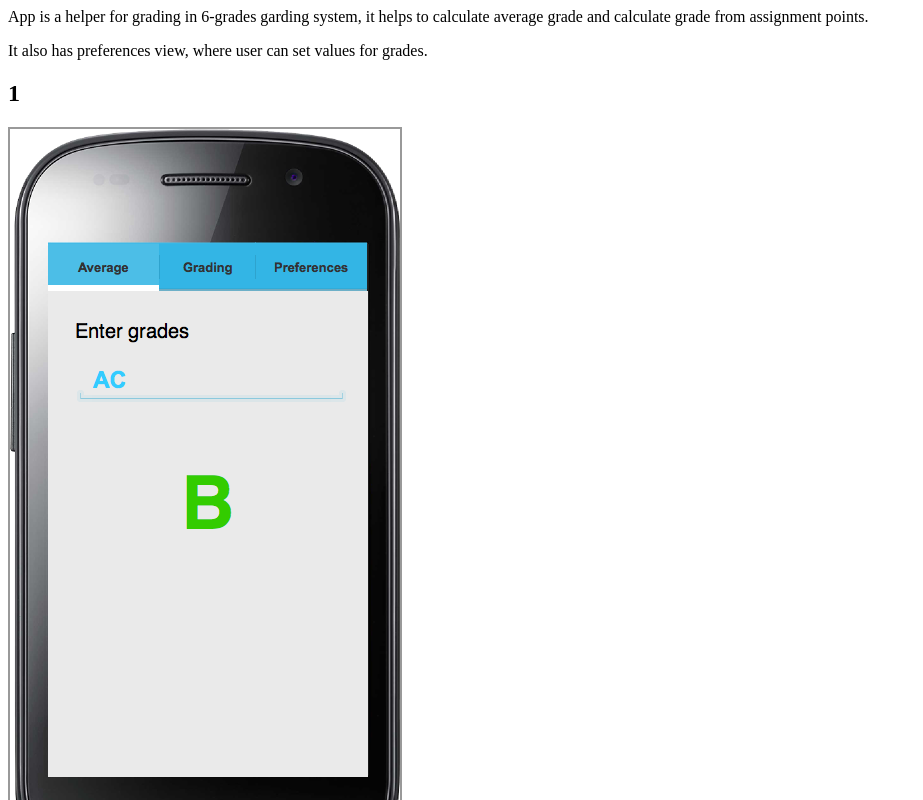
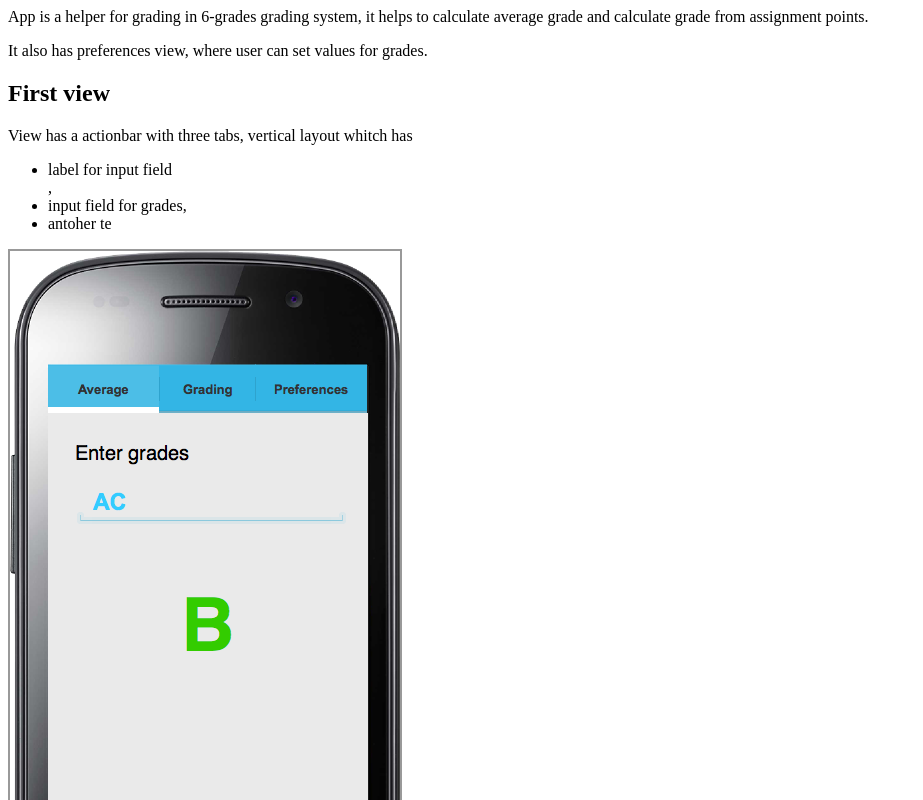
Before and after one commit to vainotuisk/6grades, a plain HTML site: page index.html in a window 1280 px wide. Shown: the top 800 px of the page, without its empty margins (0-923 px from the left). Drawn offline with Linux system fonts and the light colour scheme.

Commit message:
first commit

```diff
--- a/index.html
+++ b/index.html
@@ -1,8 +1,10 @@
 <html xmlns="http://www.w3.org/1999/xhtml"><head>
 <meta http-equiv="Content-Type" content="text/html; charset=UTF-8" />
 <title>Mockup for 6-grades Android app</title>
-<link rel="stylesheet" href="Resources/SampleStyle.css" /></head><body><h1 id="documentTitle"></h1><p id="documentMetadata">App is a helper for grading in 6-grades garding system, it helps to calculate average grade and calculate grade from assignment points.</p>
+<link rel="stylesheet" href="Resources/SampleStyle.css" /></head><body><h1 id="documentTitle"></h1><p id="documentMetadata">App is a helper for grading in 6-grades grading system, it helps to calculate average grade and calculate grade from assignment points.</p>
 <p>
   It also has preferences view, where user can set values for grades.
 </p>
-<div class="Page" id="1_page"><h2>1</h2><div class="ImageContainer"><img width="390" height="762" src="pages/1.png" usemap="#map_1" /></div><map name="map_1"></map></div><div class="Page" id="1a_page"><h2>1a</h2><div class="ImageContainer"><img width="390" height="762" src="pages/1a.png" usemap="#map_1a" /></div><map name="map_1a"></map></div><div class="Page" id="2_page"><h2>2</h2><div class="ImageContainer"><img width="390" height="762" src="pages/2.png" usemap="#map_2" /></div><map name="map_2"></map></div><div class="Page" id="3_page"><h2>3</h2><div class="ImageContainer"><img width="390" height="762" src="pages/3.png" usemap="#map_3" /></div><map name="map_3"></map></div></body></html>
+<div class="Page" id="1_page"><h2>First view</h2>
+View has a actionbar with three tabs, vertical layout whitch has <ul><li>label for input field</li>, <li>input field for grades, <li>antoher te</li></ul>
+  <div class="ImageContainer"><img width="390" height="762" src="pages/1.png" usemap="#map_1" /></div><map name="map_1"></map></div><div class="Page" id="1a_page"><h2>1a</h2><div class="ImageContainer"><img width="390" height="762" src="pages/1a.png" usemap="#map_1a" /></div><map name="map_1a"></map></div><div class="Page" id="2_page"><h2>2</h2><div class="ImageContainer"><img width="390" height="762" src="pages/2.png" usemap="#map_2" /></div><map name="map_2"></map></div><div class="Page" id="3_page"><h2>3</h2><div class="ImageContainer"><img width="390" height="762" src="pages/3.png" usemap="#map_3" /></div><map name="map_3"></map></div></body></html>
```
